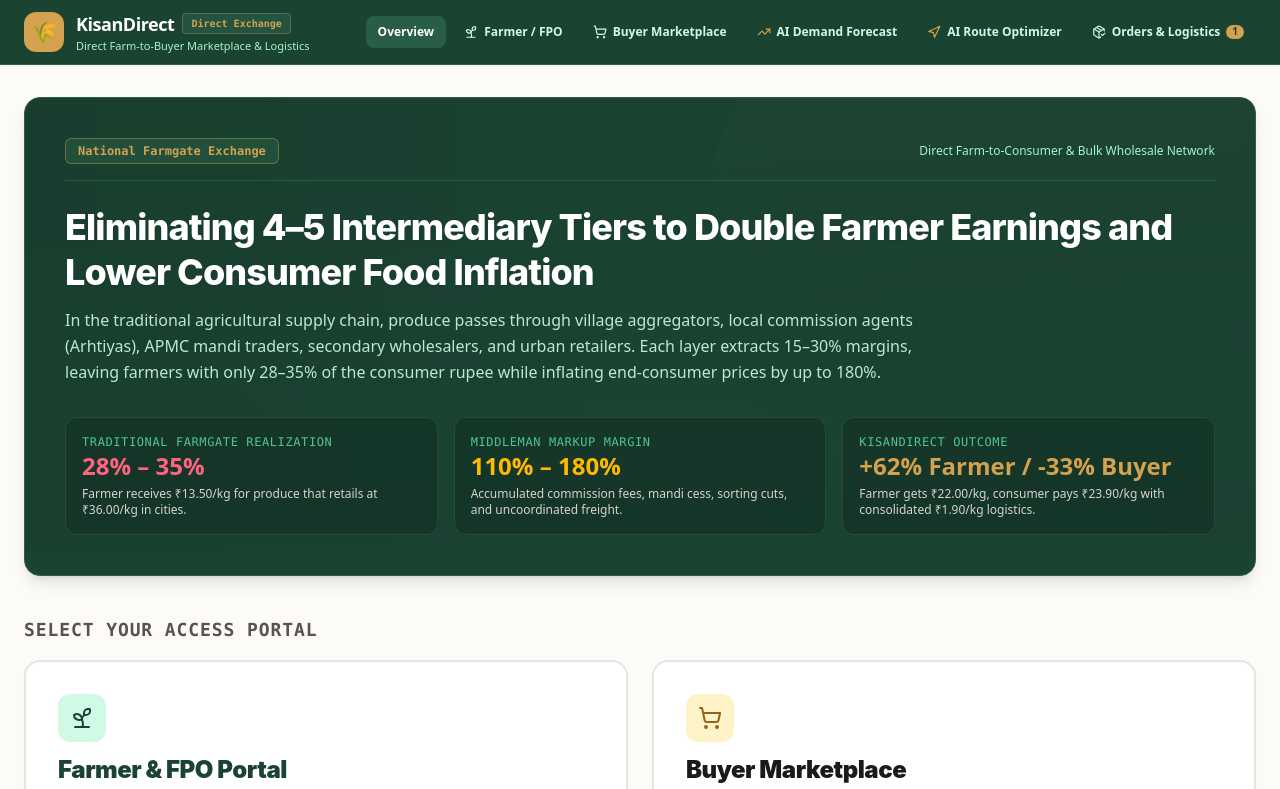
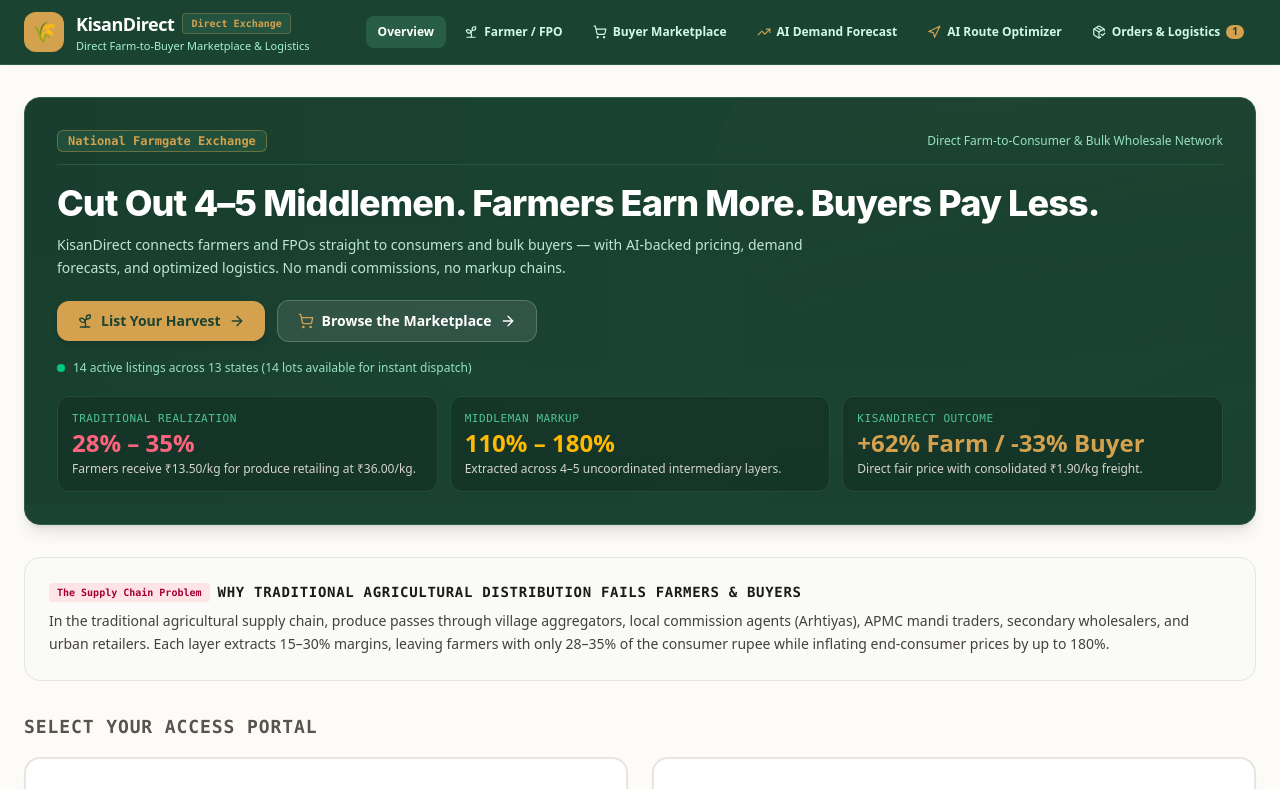
Before and after one commit to kumarshubham6535-hue/Cropcoder, a React (Vite) app: page / in a window 1280 px wide. Shown: the top 789 px of the page. Built offline with nearby package versions, Linux system fonts and the light colour scheme; a web font is replaced by a local one.

Commit message:
feat(landing): integrate real-time stats and dynamic logistics metrics
- Pass listings data to LandingPage to display live platform statistics
- Update LogisticsOptimizerView to compute and display dynamic cost reduction percentages
- Remove unused dependencies and legacy Supabase schema file

```diff
--- a/src/App.tsx
+++ b/src/App.tsx
@@ -210,10 +210,13 @@
       {/* Main View Router */}
       <main className="flex-1">
         {activeTab === 'home' && (
-          <LandingPage onSelectTab={(tab) => {
-            setActiveTab(tab);
-            window.scrollTo({ top: 0, behavior: 'smooth' });
-          }} />
+          <LandingPage
+            listings={listings}
+            onSelectTab={(tab) => {
+              setActiveTab(tab);
+              window.scrollTo({ top: 0, behavior: 'smooth' });
+            }}
+          />
         )}
 
         {activeTab === 'farmer' && (
--- a/src/components/LandingPage.tsx
+++ b/src/components/LandingPage.tsx
@@ -1,16 +1,23 @@
 import React from 'react';
-import { Sprout, ShoppingCart, TrendingUp, Navigation, ArrowRight, CheckCircle2, ShieldCheck } from 'lucide-react';
+import { Sprout, ShoppingCart, TrendingUp, Navigation, ArrowRight, CheckCircle2, ShieldCheck, Activity } from 'lucide-react';
 import { ActiveTab } from './Header';
+import { ProduceListing } from '../types';
 
 interface LandingPageProps {
   onSelectTab: (tab: ActiveTab) => void;
+  listings?: ProduceListing[];
 }
 
-export const LandingPage: React.FC<LandingPageProps> = ({ onSelectTab }) => {
+export const LandingPage: React.FC<LandingPageProps> = ({ onSelectTab, listings = [] }) => {
+  // Compute live real-data statistics
+  const distinctStates = new Set(listings.map((l) => l.location?.state).filter(Boolean));
+  const distinctStatesCount = distinctStates.size || 1;
+  const activeLotsCount = listings.filter((l) => l.status === 'active' && l.quantityAvailableQuintals > 0).length;
+
   return (
-    <div id="landing-page" className="max-w-7xl mx-auto px-4 sm:px-6 py-8 space-y-10 text-stone-800">
-      {/* Problem & Mandate Banner */}
-      <section className="relative overflow-hidden bg-[#1B4332] text-white p-6 sm:p-10 rounded-2xl border border-[#2d5f49] shadow-lg space-y-6">
+    <div id="landing-page" className="max-w-7xl mx-auto px-4 sm:px-6 py-6 sm:py-8 space-y-8 text-stone-800">
+      {/* Redesigned Compact Hero Banner with Direct CTAs */}
+      <section className="relative overflow-hidden bg-[#1B4332] text-white p-5 sm:p-8 rounded-2xl border border-[#2d5f49] shadow-lg space-y-5">
         {/* Resilient Thematic Background Pattern (Agricultural Contour & Sunrise Gradient) */}
         <div className="absolute inset-0 z-0 pointer-events-none opacity-20">
           <svg className="w-full h-full object-cover" viewBox="0 0 1200 600" fill="none" xmlns="http://www.w3.org/2000/svg" preserveAspectRatio="none">
@@ -32,46 +39,106 @@
           <div className="absolute inset-0 bg-gradient-to-r from-[#112d22]/90 via-[#1B4332]/80 to-[#153a2b]/70" />
         </div>
 
-        <div className="relative z-10 space-y-6">
-          <div className="flex flex-wrap items-center justify-between gap-3 border-b border-[#2d5f49]/80 pb-4">
-            <div className="inline-flex items-center gap-2 px-3 py-1 rounded-md bg-[#24543f]/80 text-[#D4A24E] text-xs font-mono font-bold border border-[#D4A24E]/40 backdrop-blur-xs">
+        <div className="relative z-10 space-y-4">
+          {/* 1. Small Eyebrow Badge */}
+          <div className="flex flex-wrap items-center justify-between gap-2 border-b border-[#2d5f49]/80 pb-3">
+            <div className="inline-flex items-center gap-2 px-2.5 py-0.5 rounded-md bg-[#24543f]/80 text-[#D4A24E] text-xs font-mono font-bold border border-[#D4A24E]/40 backdrop-blur-xs">
               <span>National Farmgate Exchange</span>
             </div>
-            <span className="text-xs text-emerald-200 font-medium">
+            <span className="text-xs text-emerald-200/90 font-medium">
               Direct Farm-to-Consumer & Bulk Wholesale Network
             </span>
           </div>
 
-          <div className="space-y-3">
-            <h1 className="text-2xl sm:text-4xl font-extrabold text-white tracking-tight leading-tight drop-shadow-xs">
-              Eliminating 4–5 Intermediary Tiers to Double Farmer Earnings and Lower Consumer Food Inflation
+          {/* 2. Punchy Headline & 3. One-sentence Subhead */}
+          <div className="space-y-2">
+            <h1 className="text-2xl sm:text-3xl lg:text-4xl font-extrabold text-white tracking-tight leading-tight drop-shadow-xs">
+              Cut Out 4–5 Middlemen. Farmers Earn More. Buyers Pay Less.
             </h1>
-            <p className="text-emerald-100/90 text-sm sm:text-base max-w-4xl leading-relaxed">
-              In the traditional agricultural supply chain, produce passes through village aggregators, local commission agents (Arhtiyas), APMC mandi traders, secondary wholesalers, and urban retailers. Each layer extracts 15–30% margins, leaving farmers with only 28–35% of the consumer rupee while inflating end-consumer prices by up to 180%.
+            <p className="text-emerald-100/90 text-xs sm:text-sm max-w-3xl leading-relaxed">
+              KisanDirect connects farmers and FPOs straight to consumers and bulk buyers — with AI-backed pricing, demand forecasts, and optimized logistics. No mandi commissions, no markup chains.
             </p>
           </div>
 
-          {/* Real Numbers Problem Baseline */}
-          <div className="grid grid-cols-1 sm:grid-cols-3 gap-4 pt-2">
-            <div className="bg-[#153427]/85 backdrop-blur-xs p-4 rounded-xl border border-[#26533f]/80 shadow-xs">
-              <span className="text-xs text-emerald-300/80 block uppercase font-mono tracking-wider">Traditional Farmgate Realization</span>
-              <span className="text-2xl font-black text-rose-400">28% – 35%</span>
-              <p className="text-xs text-stone-300 mt-1">Farmer receives ₹13.50/kg for produce that retails at ₹36.00/kg in cities.</p>
+          {/* 4. Action CTA Buttons Directly in Hero */}
+          <div className="flex flex-wrap items-center gap-3 pt-1">
+            <button
+              id="hero-list-harvest-btn"
+              onClick={() => onSelectTab('farmer')}
+              className="px-5 py-2.5 bg-[#D4A24E] hover:bg-[#c2913e] text-[#1B4332] font-black rounded-xl text-xs sm:text-sm flex items-center gap-2 transition-all cursor-pointer shadow-md hover:shadow-lg active:scale-98"
+            >
+              <Sprout className="w-4 h-4" />
+              <span>List Your Harvest</span>
+              <ArrowRight className="w-4 h-4" />
+            </button>
+
+            <button
+              id="hero-browse-marketplace-btn"
+              onClick={() => onSelectTab('buyer')}
+              className="px-5 py-2.5 bg-white/10 hover:bg-white/20 text-white font-bold rounded-xl text-xs sm:text-sm flex items-center gap-2 transition-all cursor-pointer border border-white/20 backdrop-blur-xs active:scale-98"
+            >
+              <ShoppingCart className="w-4 h-4 text-[#D4A24E]" />
+              <span>Browse the Marketplace</span>
+              <ArrowRight className="w-4 h-4" />
+            </button>
+          </div>
+
+          {/* 5. Live Real-Data Line */}
+          <div className="flex items-center gap-2 text-xs text-emerald-200/90 font-medium pt-0.5">
+            <span className="w-2 h-2 rounded-full bg-emerald-400 animate-pulse shrink-0" />
+            <span>
+              {listings.length} active listings across {distinctStatesCount} {distinctStatesCount === 1 ? 'state' : 'states'} ({activeLotsCount} lots available for instant dispatch)
+            </span>
+          </div>
+
+          {/* 6. Three Compact Stat Cards */}
+          <div className="grid grid-cols-1 sm:grid-cols-3 gap-3 pt-1">
+            <div className="bg-[#153427]/85 backdrop-blur-xs p-3 sm:p-3.5 rounded-xl border border-[#26533f]/80 shadow-xs">
+              <span className="text-[10px] sm:text-[11px] text-emerald-300/80 block uppercase font-mono tracking-wider">
+                Traditional Realization
+              </span>
+              <span className="text-xl sm:text-2xl font-black text-rose-400">28% – 35%</span>
+              <p className="text-[11px] sm:text-xs text-stone-300 mt-0.5">
+                Farmers receive ₹13.50/kg for produce retailing at ₹36.00/kg.
+              </p>
             </div>
 
-            <div className="bg-[#153427]/85 backdrop-blur-xs p-4 rounded-xl border border-[#26533f]/80 shadow-xs">
-              <span className="text-xs text-emerald-300/80 block uppercase font-mono tracking-wider">Middleman Markup Margin</span>
-              <span className="text-2xl font-black text-amber-400">110% – 180%</span>
-              <p className="text-xs text-stone-300 mt-1">Accumulated commission fees, mandi cess, sorting cuts, and uncoordinated freight.</p>
+            <div className="bg-[#153427]/85 backdrop-blur-xs p-3 sm:p-3.5 rounded-xl border border-[#26533f]/80 shadow-xs">
+              <span className="text-[10px] sm:text-[11px] text-emerald-300/80 block uppercase font-mono tracking-wider">
+                Middleman Markup
+              </span>
+              <span className="text-xl sm:text-2xl font-black text-amber-400">110% – 180%</span>
+              <p className="text-[11px] sm:text-xs text-stone-300 mt-0.5">
+                Extracted across 4–5 uncoordinated intermediary layers.
+              </p>
             </div>
 
-            <div className="bg-[#153427]/85 backdrop-blur-xs p-4 rounded-xl border border-[#26533f]/80 shadow-xs">
-              <span className="text-xs text-emerald-300/80 block uppercase font-mono tracking-wider">KisanDirect Outcome</span>
-              <span className="text-2xl font-black text-[#D4A24E]">+62% Farmer / -33% Buyer</span>
-              <p className="text-xs text-stone-300 mt-1">Farmer gets ₹22.00/kg, consumer pays ₹23.90/kg with consolidated ₹1.90/kg logistics.</p>
+            <div className="bg-[#153427]/85 backdrop-blur-xs p-3 sm:p-3.5 rounded-xl border border-[#26533f]/80 shadow-xs">
+              <span className="text-[10px] sm:text-[11px] text-emerald-300/80 block uppercase font-mono tracking-wider">
+                KisanDirect Outcome
+              </span>
+              <span className="text-xl sm:text-2xl font-black text-[#D4A24E]">+62% Farm / -33% Buyer</span>
+              <p className="text-[11px] sm:text-xs text-stone-300 mt-0.5">
+                Direct fair price with consolidated ₹1.90/kg freight.
+              </p>
             </div>
           </div>
         </div>
+      </section>
+
+      {/* Moved Problem Section (Specific Detail Preserved Below Hero) */}
+      <section className="bg-stone-50 p-5 sm:p-6 rounded-2xl border border-stone-200 space-y-2">
+        <div className="flex items-center gap-2">
+          <span className="text-[10px] font-mono font-bold text-rose-800 bg-rose-100 px-2 py-0.5 rounded">
+            The Supply Chain Problem
+          </span>
+          <h2 className="text-xs sm:text-sm font-bold text-stone-900 uppercase tracking-wider font-mono">
+            Why Traditional Agricultural Distribution Fails Farmers & Buyers
+          </h2>
+        </div>
+        <p className="text-stone-700 text-xs sm:text-sm leading-relaxed">
+          In the traditional agricultural supply chain, produce passes through village aggregators, local commission agents (Arhtiyas), APMC mandi traders, secondary wholesalers, and urban retailers. Each layer extracts 15–30% margins, leaving farmers with only 28–35% of the consumer rupee while inflating end-consumer prices by up to 180%.
+        </p>
       </section>
 
       {/* Two Clear Entry Points */}
```
Also changed, not shown: package.json (+1 -9 lines), src/components/LogisticsOptimizerView.tsx (+14 -3 lines), 1 other file (tests, documents, lock files or other folders).
